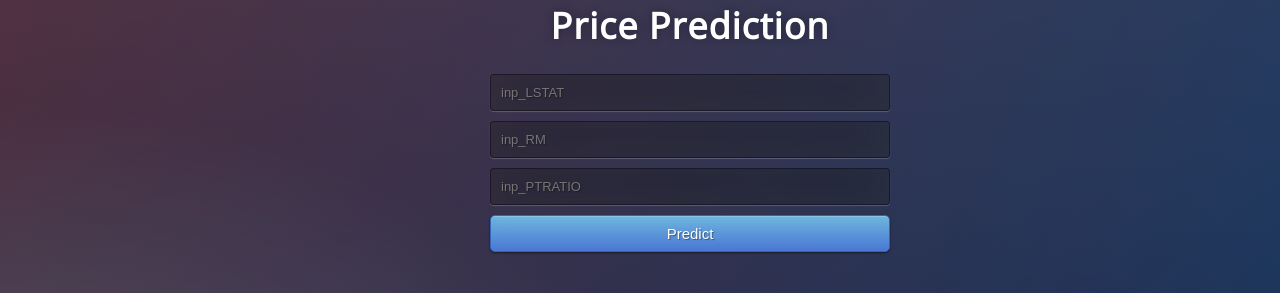
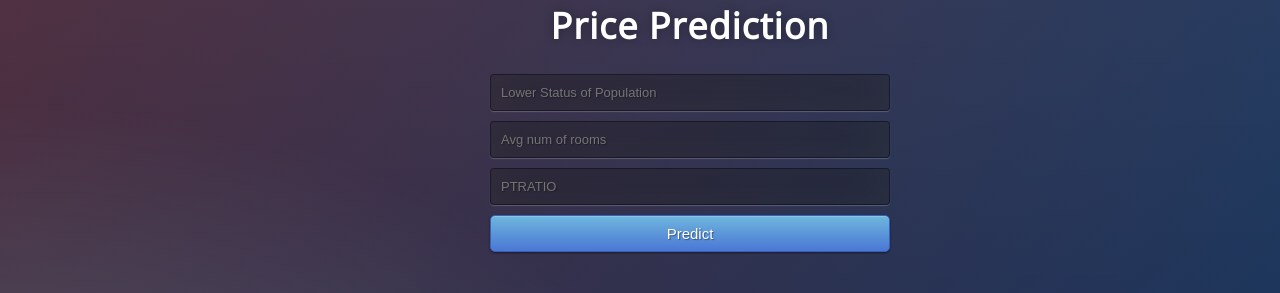
Before and after one commit to Aswinjoseph2011/Heroku, a Flask app: page / in a window 1280 px wide. Shown: the part 242-535 px from the top of the page. Run offline with Flask 2, Linux system fonts and the light colour scheme; parts of the project's set-up code (start-up, migrations or seed data) failed here and were passed over.

Commit message:
Update index.html

```diff
--- a/templates/index.html
+++ b/templates/index.html
@@ -18,9 +18,9 @@
 
      <!-- Main Input For Receiving Query to our ML -->
     <form action="{{ url_for('predict')}}"method="post">
-    	<input type="text" name="experience" placeholder="inp_LSTAT" required="required" />
-        <input type="text" name="test_score" placeholder="inp_RM" required="required" />
-		<input type="text" name="interview_score" placeholder="inp_PTRATIO" required="required" />
+    	<input type="text" name="experience" placeholder="Lower Status of Population" required="required" />
+        <input type="text" name="test_score" placeholder="Avg num of rooms" required="required" />
+		<input type="text" name="interview_score" placeholder="PTRATIO" required="required" />
 
         <button type="submit" class="btn btn-primary btn-block btn-large">Predict</button>
     </form>
```
